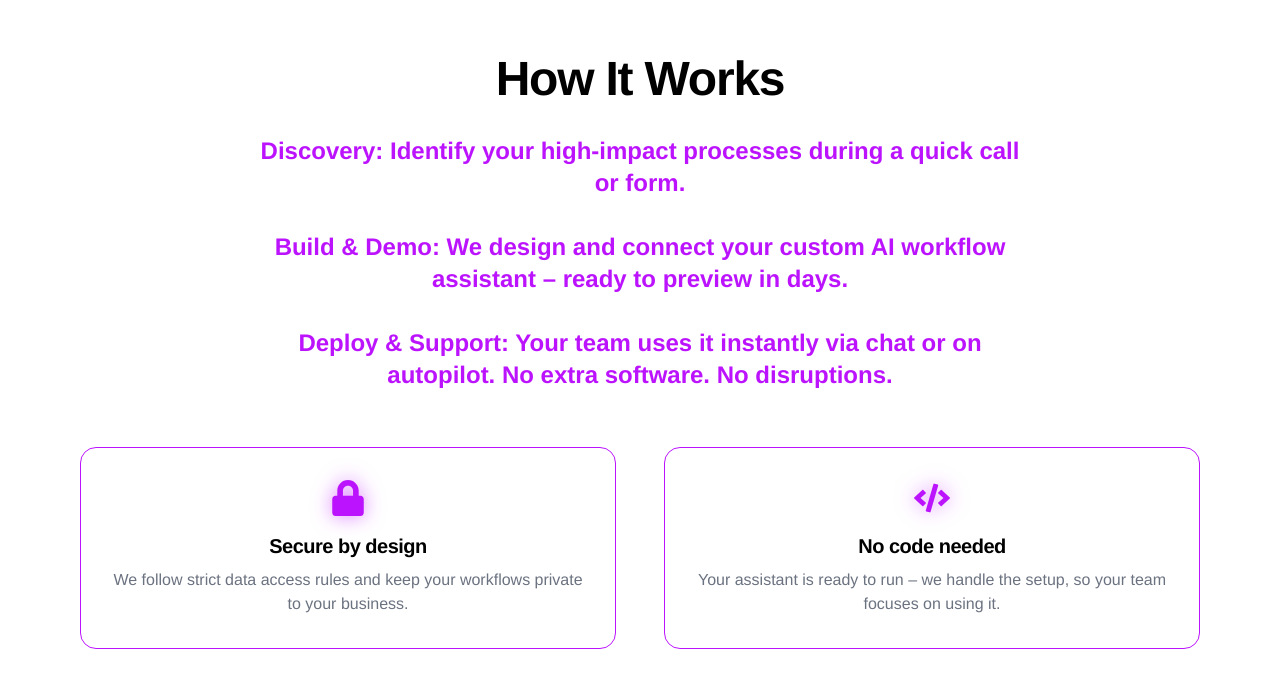
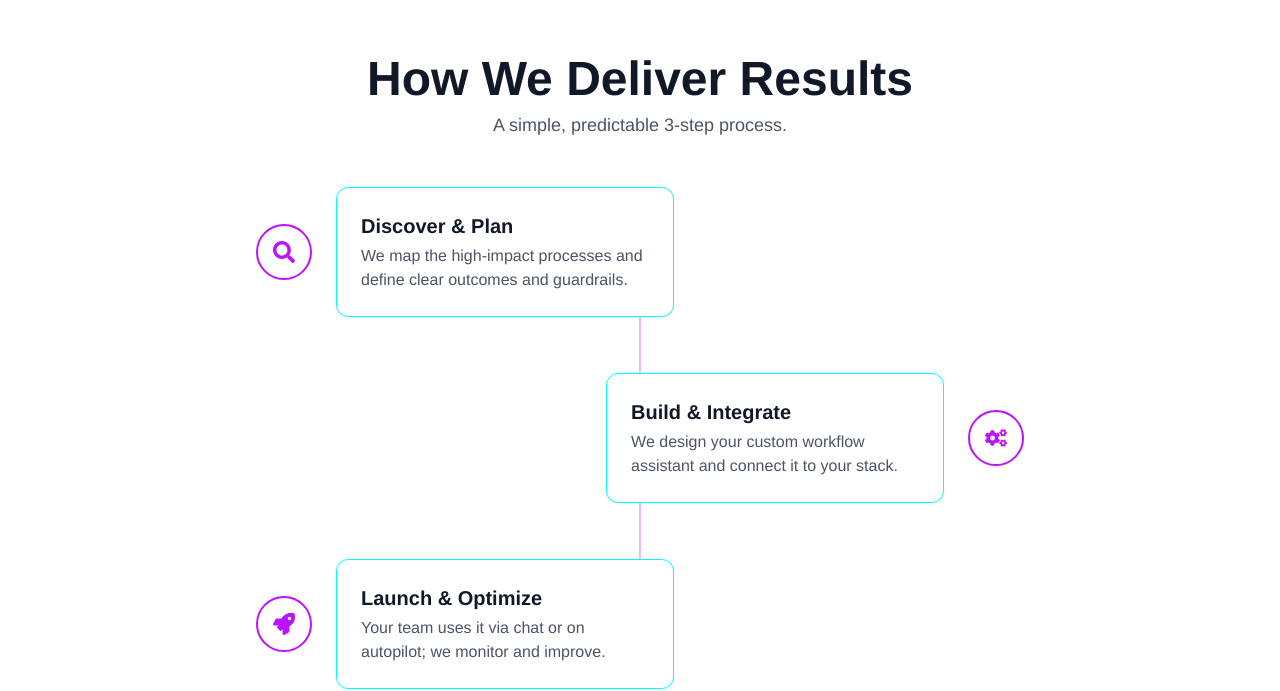
Before and after one commit to Kalcho8233/OmniNexAIWebsite, a Next.js app: page / in a window 1280 px wide. Shown: the part 886-1577 px from the top of the page. Built offline with nearby package versions, Linux system fonts and the light colour scheme.

Commit message:
Update HeroSection.jsx

```diff
--- a/components/HeroSection.jsx
+++ b/components/HeroSection.jsx
@@ -1,8 +1,10 @@
 import NeonButton from './NeonButton';
 import { motion } from 'framer-motion';
+import GuideEmbed from './GuideEmbed';
 
 export default function HeroSection() {
   return (
+    <>
       <section className="min-h-screen flex flex-col items-center justify-center text-center px-6 md:px-12 bg-white">
         <motion.h1
           className="text-4xl md:text-6xl font-bold mb-6 text-neonPurple"
@@ -11,7 +13,6 @@ export default function HeroSection() {
           transition={{ duration: 0.8 }}
         >
           We build custom AI workflow assistants that run your operations - via chat or on autopilot.
-        <br />
         </motion.h1>
 
         <motion.p
@@ -32,5 +33,9 @@ export default function HeroSection() {
           <NeonButton text="Book a Free Demo" href="#demo" />
         </motion.div>
       </section>
+
+      {/* Преместената нагоре Timeline секция */}
+      <GuideEmbed />
+    </>
   );
 }
```
Lines whose indentation alone changed are shown as unchanged.
